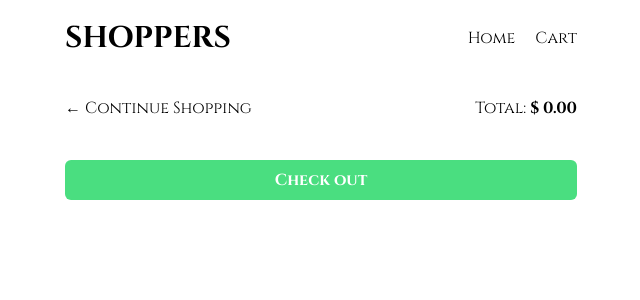
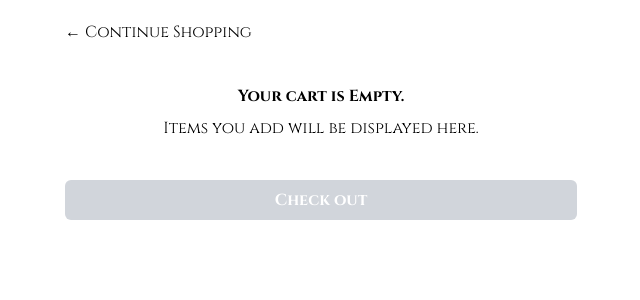
Before and after one commit to milkyascodes/shoppingCart, a React (Vite) app: page /cart in a window 1280 px wide. Shown: the top 300 px of the page, without its empty margins (319-959 px from the left). Built offline with nearby package versions, Linux system fonts and the light colour scheme.

Commit message:
enhanced remove functionality

```diff
--- a/src/App.jsx
+++ b/src/App.jsx
@@ -6,7 +6,6 @@ import Navbar from "./components/Navbar";
 function App() {
   return (
     <Router>
-      <Navbar />
       <Routes>
         <Route path="/" element={<ProductList />} />
         <Route path="/cart" element={<Cart />} />
--- a/src/components/Cart.jsx
+++ b/src/components/Cart.jsx
@@ -10,6 +10,7 @@ function Cart() {
   } = useSelector((state) => state.cart);
 
   const dispatch = useDispatch();
+  console.log("empty");
 
   // const handleRemoveItem = (id) => {
   //   console.log("id ", id);
@@ -21,13 +22,15 @@ function Cart() {
       <div className="flex justify-between items-center mb-10">
         <button
           onClick={() => navigate("/")}
-          className="  text-black rounded-md"
+          className=" text-black rounded-md"
         >
           ← Continue Shopping
         </button>
-        <h1>
-          Total: <span className="font-bold">$ {totalPrice.toFixed(2)}</span>
-        </h1>
+        {cartItems.length !== 0 && (
+          <h1>
+            Total: <span className="font-bold">$ {totalPrice.toFixed(2)}</span>
+          </h1>
+        )}
       </div>
 
       {cartItems.map((item) => (
@@ -71,7 +74,16 @@ function Cart() {
         </div>
       ))}
 
-      <button className=" w-full py-2 px-4 font-bold bg-green-400 text-white rounded-md">
+      {cartItems.length === 0 && (
+        <div className="flex flex-col gap-2 mb-10 items-center">
+          <p className="font-bold">Your cart is Empty.</p>
+          <p>Items you add will be displayed here.</p>
+        </div>
+      )}
+      <button
+        disabled={cartItems.length === 0}
+        className=" disabled:bg-gray-300 w-full py-2 px-4 font-bold bg-green-400 text-white rounded-md"
+      >
         Check out
       </button>
     </div>
--- a/src/components/ProductList.jsx
+++ b/src/components/ProductList.jsx
@@ -2,6 +2,7 @@ import { useEffect } from "react";
 import { useDispatch, useSelector } from "react-redux";
 import { fetchProducts } from "../features/shoppingCart/productSlice";
 import { addToCart } from "../features/shoppingCart/cartSlice";
+import Navbar from "./Navbar";
 
 function ProductList() {
   const { items: products, status } = useSelector((state) => state.products);
@@ -23,6 +24,7 @@ function ProductList() {
 
   return (
     <div className="w-full ">
+      <Navbar />
       <h1 className="mb-10 text-center">Product List</h1>
       <div className="flex items-center justify-center flex-wrap gap-6">
         {products.map((product) => (
```
